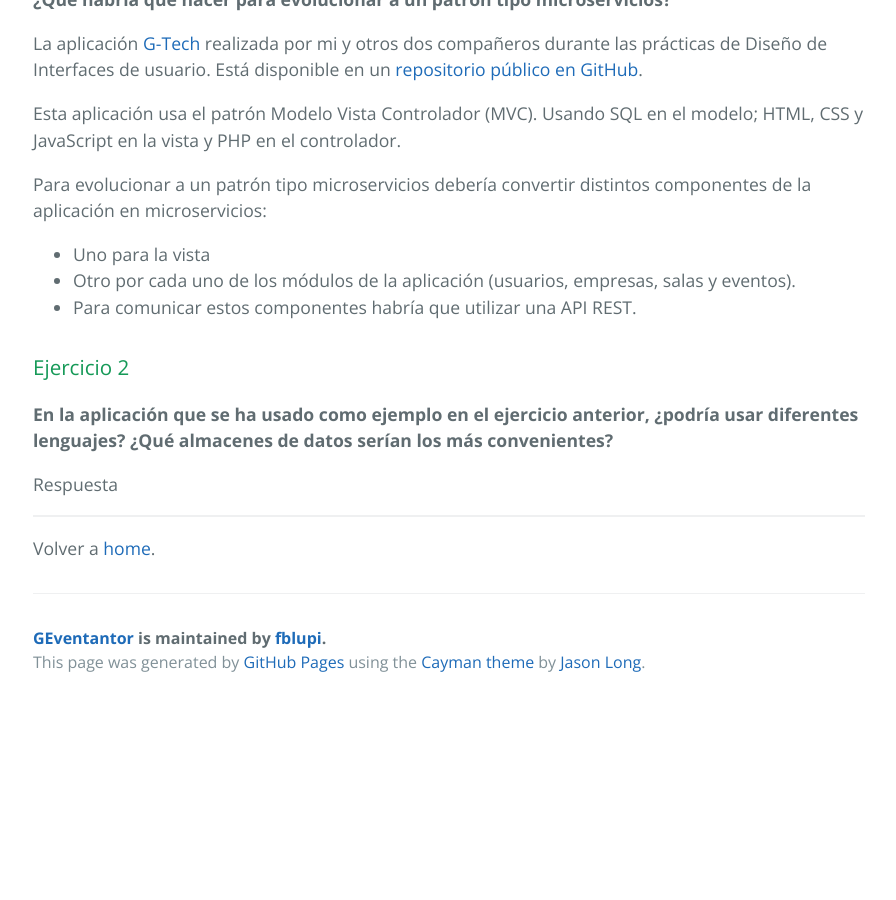
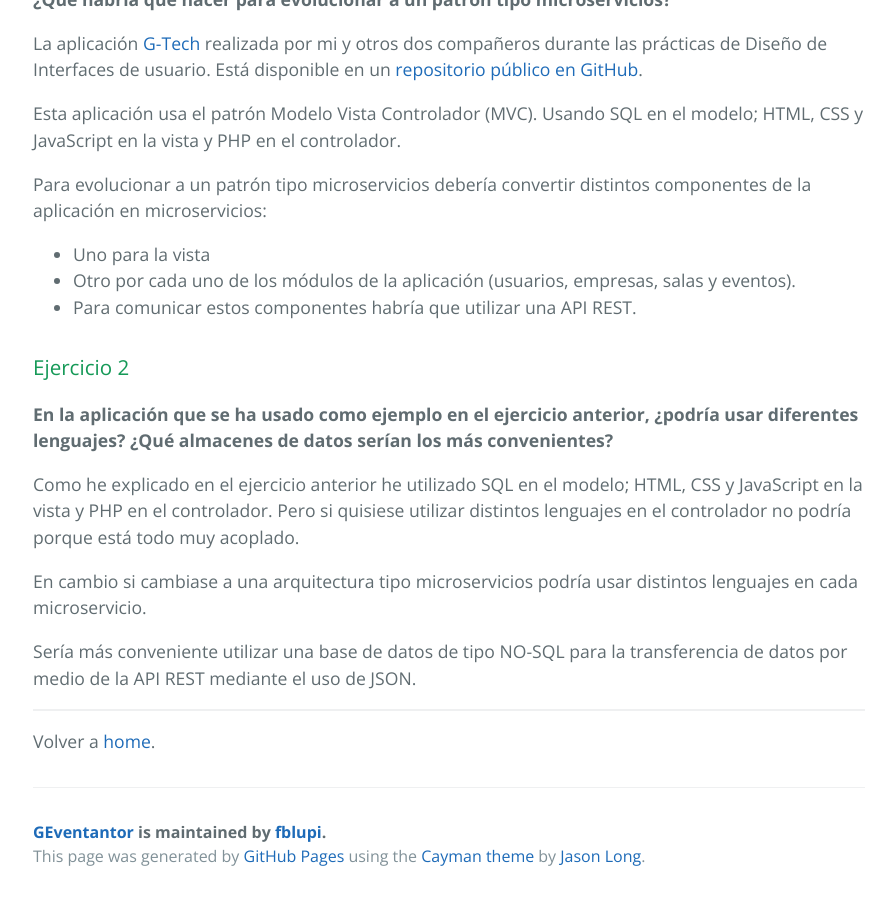
Before and after one commit to fblupi/master_informatica-CCFI, a Jekyll site: the page built from ejercicios.md, in a window 1280 px wide and 900 px high, scrolled down 660 px. Shown: the whole window, without its empty margins (191-1087 px from the left). Built offline with Jekyll 4.4.1, drawn with Linux system fonts in a browser that asks for light colours; before the commit the page ends 1366 px from its top, so only the background shows below that.

Commit message:
Ejercicio 2 #12

```diff
--- a/ejercicios.md
+++ b/ejercicios.md
@@ -24,7 +24,11 @@ Para evolucionar a un patrón tipo microservicios debería convertir distintos c
 
 **En la aplicación que se ha usado como ejemplo en el ejercicio anterior, ¿podría usar diferentes lenguajes? ¿Qué almacenes de datos serían los más convenientes?**
 
-Respuesta
+Como he explicado en el ejercicio anterior he utilizado SQL en el modelo; HTML, CSS y JavaScript en la vista y PHP en el controlador. Pero si quisiese utilizar distintos lenguajes en el controlador no podría porque está todo muy acoplado.
+
+En cambio si cambiase a una arquitectura tipo microservicios podría usar distintos lenguajes en cada microservicio.
+
+Sería más conveniente utilizar una base de datos de tipo NO-SQL para la transferencia de datos por medio de la API REST mediante el uso de JSON.
 
 ---
 
```
